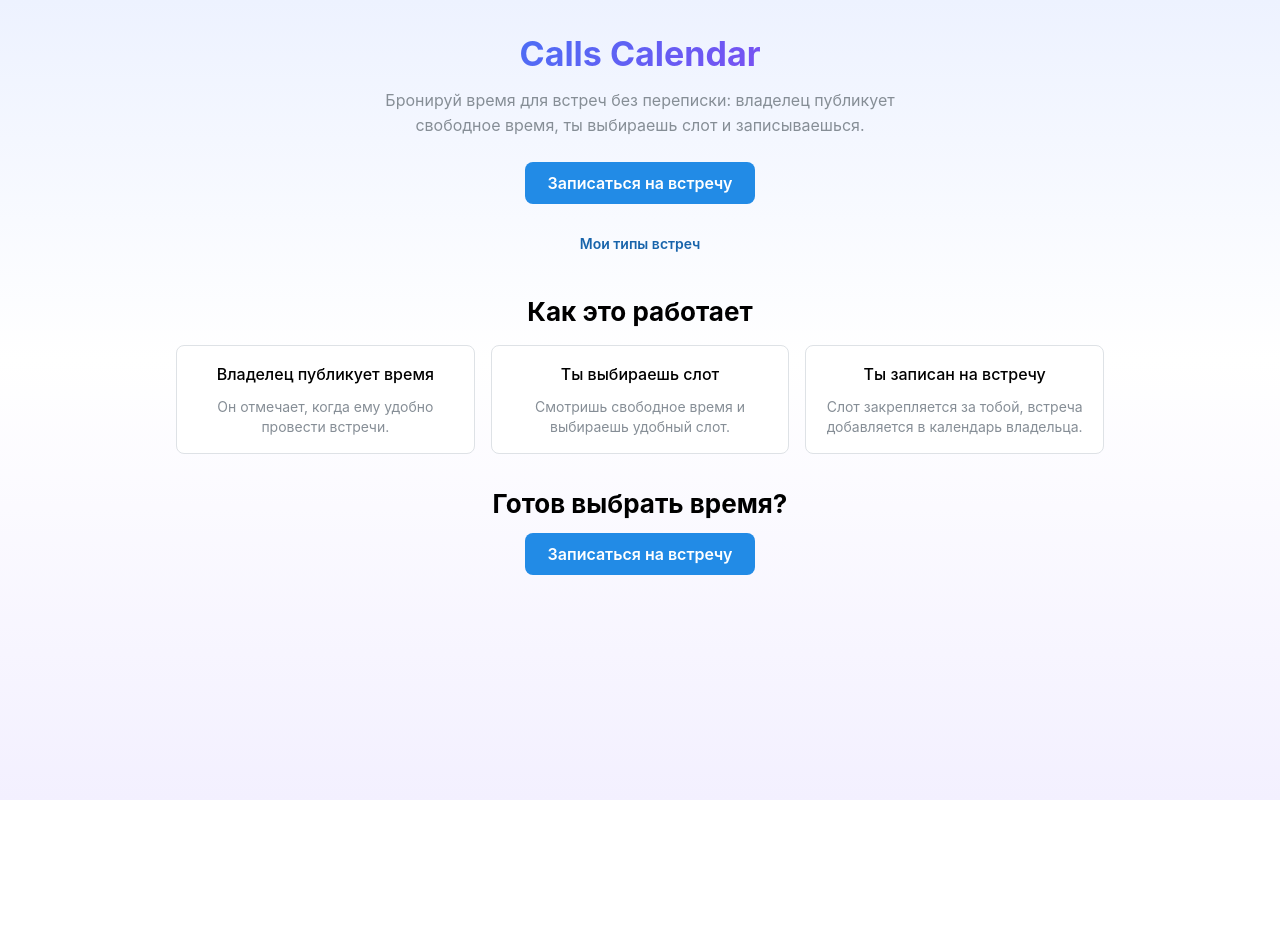
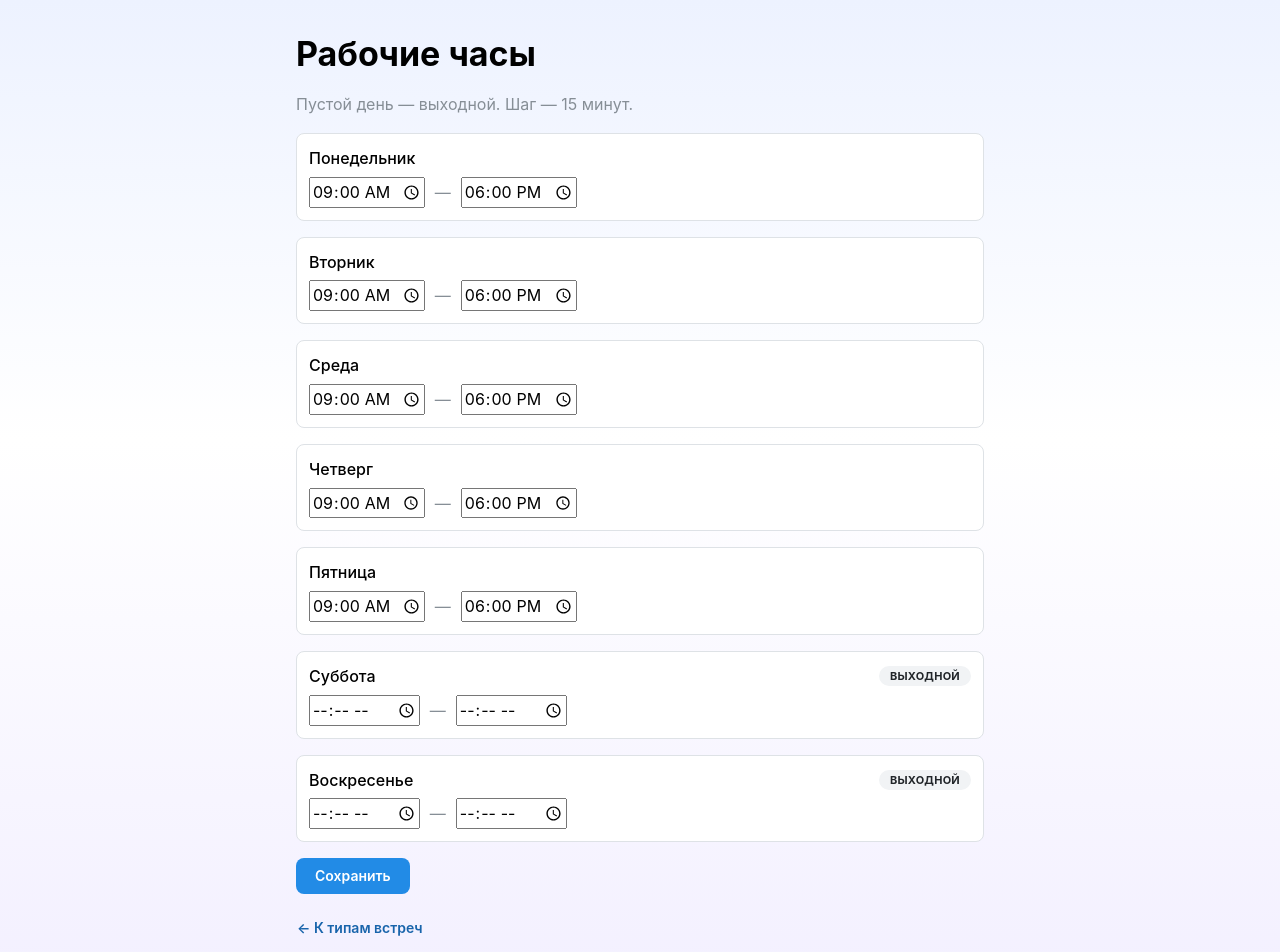
Before and after one commit to vladimirBolkh/ai-for-developers-project-386, a React (Vite) app: page /hours in a window 1280 px wide. Before the commit this address led to /. Shown: the top 952 px of the page. Before the commit the page ends 800 px from the top, so only its background shows below. Built offline with nearby package versions, Linux system fonts and the light colour scheme; no server answers.

Commit message:
feat(owner): add working-hours editor

```diff
--- a/src/App.tsx
+++ b/src/App.tsx
@@ -5,6 +5,7 @@ import BookPage from '@/pages/BookPage'
 import HomePage from '@/pages/HomePage'
 import MeetingsPage from '@/pages/MeetingsPage'
 import OwnerPage from '@/pages/OwnerPage'
+import WorkingHoursPage from '@/pages/WorkingHoursPage'
 
 export default function App() {
   useEffect(() => {
@@ -25,6 +26,7 @@ export default function App() {
           <Route path="/book" element={<BookPage />} />
           <Route path="/owner" element={<OwnerPage />} />
           <Route path="/meetings" element={<MeetingsPage />} />
+          <Route path="/hours" element={<WorkingHoursPage />} />
           <Route path="*" element={<Navigate to="/" replace />} />
         </Routes>
       </BrowserRouter>
--- a/src/pages/OwnerPage.tsx
+++ b/src/pages/OwnerPage.tsx
@@ -120,6 +120,9 @@ export default function OwnerPage() {
           <Button component={Link} to="/meetings" variant="light">
             Предстоящие встречи
           </Button>
+          <Button component={Link} to="/hours" variant="light">
+            Рабочие часы
+          </Button>
         </Group>
 
         {types === null ? (
--- /dev/null
+++ b/src/pages/WorkingHoursPage.tsx
@@ -0,0 +1,157 @@
+import { workingHoursOperationsGet, workingHoursOperationsSet } from '@/api'
+import type { DayHours, WorkingHours } from '@/api'
+import { Badge, Button, Container, Group, Loader, Paper, Stack, Text, Title } from '@mantine/core'
+import { useEffect, useState } from 'react'
+import { Link } from 'react-router-dom'
+
+const days = [
+  { key: 'monday', label: 'Понедельник' },
+  { key: 'tuesday', label: 'Вторник' },
+  { key: 'wednesday', label: 'Среда' },
+  { key: 'thursday', label: 'Четверг' },
+  { key: 'friday', label: 'Пятница' },
+  { key: 'saturday', label: 'Суббота' },
+  { key: 'sunday', label: 'Воскресенье' },
+] as const
+
+type DayKey = (typeof days)[number]['key']
+
+// Продуктовый дефолт: будни 09:00–18:00, выходные — выходной.
+const defaultHours: WorkingHours = {
+  monday: { start: '09:00', end: '18:00' },
+  tuesday: { start: '09:00', end: '18:00' },
+  wednesday: { start: '09:00', end: '18:00' },
+  thursday: { start: '09:00', end: '18:00' },
+  friday: { start: '09:00', end: '18:00' },
+  saturday: null,
+  sunday: null,
+}
+
+// Не настроено (все дни пустые) → показываем продуктовый дефолт.
+function isUnconfigured(hours: WorkingHours) {
+  return days.every(({ key }) => hours[key] === null)
+}
+
+function validate(hours: WorkingHours): string | null {
+  for (const { key, label } of days) {
+    const value = hours[key]
+    if (!value) continue
+    if (!value.start || !value.end) {
+      return `${label}: заполните начало и конец либо оставьте день пустым (выходной).`
+    }
+    if (value.start >= value.end) {
+      return `${label}: конец должен быть позже начала.`
+    }
+  }
+  return null
+}
+
+export default function WorkingHoursPage() {
+  const [hours, setHours] = useState<WorkingHours | null>(null)
+  const [validationError, setValidationError] = useState<string | null>(null)
+  const [saveError, setSaveError] = useState<string | null>(null)
+  const [saved, setSaved] = useState(false)
+
+  useEffect(() => {
+    let cancelled = false
+    workingHoursOperationsGet().then((result) => {
+      if (cancelled) return
+      const fetched = result.data
+      setHours(!fetched || isUnconfigured(fetched) ? { ...defaultHours } : fetched)
+    })
+    return () => {
+      cancelled = true
+    }
+  }, [])
+
+  function updateDay(key: DayKey, field: 'start' | 'end', value: string) {
+    setSaved(false)
+    setValidationError(null)
+    setHours((prev) => {
+      if (!prev) return prev
+      const current = prev[key] ?? { start: '', end: '' }
+      const next: DayHours =
+        field === 'start' ? { ...current, start: value } : { ...current, end: value }
+      const updated = { ...prev }
+      updated[key] = next.start === '' && next.end === '' ? null : next
+      return updated
+    })
+  }
+
+  function submit() {
+    if (!hours) return
+    const error = validate(hours)
+    if (error) {
+      setValidationError(error)
+      return
+    }
+    setValidationError(null)
+    setSaveError(null)
+    workingHoursOperationsSet({ body: hours }).then((result) => {
+      if (result.data) setSaved(true)
+      else setSaveError('Не удалось сохранить часы. Проверьте введённое время.')
+    })
+  }
+
+  return (
+    <Container size="sm" py="xl">
+      <Stack gap="md">
+        <Title order={1}>Рабочие часы</Title>
+        <Text c="dimmed">Пустой день — выходной. Шаг — 15 минут.</Text>
+
+        {hours === null ? (
+          <Loader size="sm" />
+        ) : (
+          <>
+            {days.map(({ key, label }) => {
+              const value = hours[key]
+              return (
+                <Paper key={key} withBorder p="sm" radius="md">
+                  <Group justify="space-between" mb={6}>
+                    <Text fw={500}>{label}</Text>
+                    {!value && (
+                      <Badge variant="light" color="gray">
+                        Выходной
+                      </Badge>
+                    )}
+                  </Group>
+                  <Group gap="xs">
+                    <input
+                      type="time"
+                      step={900}
+                      aria-label={`${label} начало`}
+                      value={value?.start ?? ''}
+                      onChange={(event) => updateDay(key, 'start', event.currentTarget.value)}
+                    />
+                    <Text c="dimmed">—</Text>
+                    <input
+                      type="time"
+                      step={900}
+                      aria-label={`${label} конец`}
+                      value={value?.end ?? ''}
+                      onChange={(event) => updateDay(key, 'end', event.currentTarget.value)}
+                    />
+                  </Group>
+                </Paper>
+              )
+            })}
+
+            {validationError && <Text c="red">{validationError}</Text>}
+            {saveError && <Text c="red">{saveError}</Text>}
+            {saved && <Text c="green">Сохранено.</Text>}
+
+            <Group>
+              <Button onClick={submit}>Сохранить</Button>
+            </Group>
+          </>
+        )}
+
+        <div>
+          <Button component={Link} to="/owner" variant="subtle" px={0}>
+            ← К типам встреч
+          </Button>
+        </div>
+      </Stack>
+    </Container>
+  )
+}
```
Also changed, not shown: test/sdk-mock.ts (+1 -1 lines), 1 other file (tests, documents, lock files or other folders).
